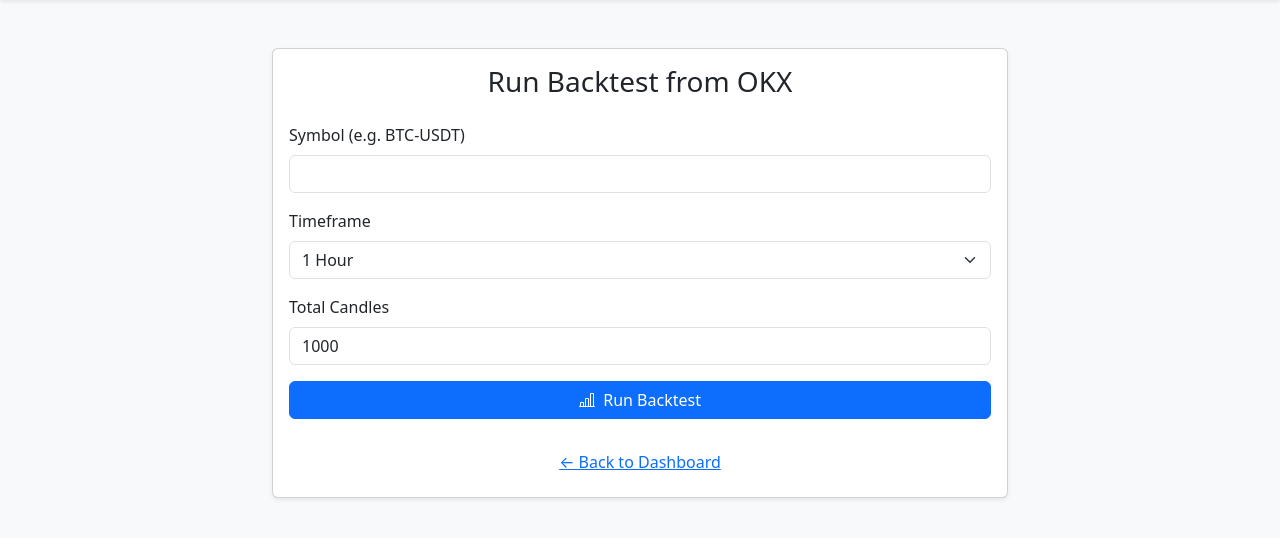
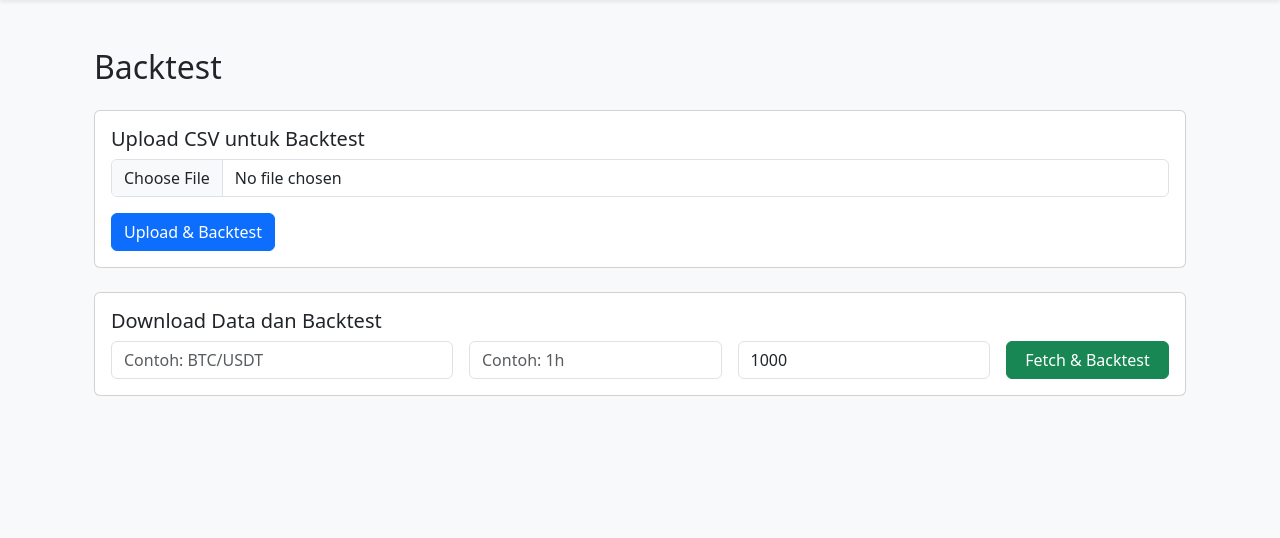
Before and after one commit to Abhrandj/3VWeatoahriBot, a Flask app: page /backtest/ in a window 1280 px wide. Shown: the part 56-594 px from the top of the page. Run offline with Flask 2, Linux system fonts and the light colour scheme; the visitor is signed in with stand-in values (Sample User, id 1); parts of the project's set-up code (start-up, migrations or seed data) failed here and were passed over.

Commit message:
Fix absolute paths for folders and update routes

```diff
--- a/app/routes/backtest_routes.py
+++ b/app/routes/backtest_routes.py
@@ -1,12 +1,12 @@
 import os
 from flask import Blueprint, render_template, request, redirect, url_for, flash, session
 from werkzeug.utils import secure_filename
-
+from core.paths import UPLOAD_FOLDER
 from core.backtest_engine import run_backtest
 from core.data_downloader import fetch_and_save
-from core.paths import UPLOAD_FOLDER  # <=== Pakai paths.py!
 
-backtest_bp = Blueprint("backtest_bp", __name__)
+backtest_bp = Blueprint("backtest", __name__)
+os.makedirs(UPLOAD_FOLDER, exist_ok=True)
 
 @backtest_bp.route("/", methods=["GET", "POST"])
 def backtest():
--- a/app/templates/backtest.html
+++ b/app/templates/backtest.html
@@ -1,94 +1,56 @@
 {% extends "base.html" %}
-{% block title %}Backtest{% endblock %}
 
 {% block content %}
-<div class="row justify-content-center">
-  <div class="col-lg-8">
-    <div class="card shadow-sm">
-      <div class="card-body">
-        <h3 class="card-title mb-4 text-center">Run Backtest from OKX</h3>
+<div class="container mt-4">
+    <h2 class="mb-4">Backtest</h2>
 
-        <!-- Form Input -->
-        <form method="POST">
-          <div class="mb-3">
-            <label class="form-label">Symbol (e.g. BTC-USDT)</label>
-            <input type="text" name="symbol" class="form-control" required value="{{ symbol or '' }}">
-          </div>
-          <div class="mb-3">
-            <label class="form-label">Timeframe</label>
-            <select name="bar" class="form-select" required>
-              <option value="1m">1 Minute</option>
-              <option value="5m">5 Minute</option>
-              <option value="15m">15 Minute</option>
-              <option value="1H" selected>1 Hour</option>
-              <option value="4H">4 Hour</option>
-              <option value="1D">1 Day</option>
-            </select>
-          </div>
-          <div class="mb-3">
-            <label class="form-label">Total Candles</label>
-            <input type="number" name="total" class="form-control" value="1000" required>
-          </div>
-          <button type="submit" class="btn btn-primary w-100">
-            <i class="bi bi-bar-chart-line me-1"></i> Run Backtest
-          </button>
-        </form>
+    {% if error %}
+    <div class="alert alert-danger">{{ error }}</div>
+    {% endif %}
 
-        {% if error %}
-          <div class="alert alert-danger mt-3">{{ error }}</div>
-        {% endif %}
+    <div class="card mb-4">
+        <div class="card-body">
+            <h5 class="card-title">Upload CSV untuk Backtest</h5>
+            <form method="POST" enctype="multipart/form-data">
+                <div class="mb-3">
+                    <input type="file" class="form-control" name="csv_file" accept=".csv" required>
+                </div>
+                <button type="submit" class="btn btn-primary">Upload & Backtest</button>
+            </form>
+        </div>
+    </div>
 
-        <!-- Hasil Backtest -->
-        {% if result %}
-        <hr class="my-4">
-        <h4 class="mb-3">Backtest Result</h4>
-        <ul class="list-group mb-4">
-          <li class="list-group-item d-flex justify-content-between">
-            <strong>Initial Balance:</strong>
-            <span>${{ result.initial_balance }}</span>
-          </li>
-          <li class="list-group-item d-flex justify-content-between">
-            <strong>Final Balance:</strong>
-            <span>${{ result.final_balance }}</span>
-          </li>
-          <li class="list-group-item d-flex justify-content-between">
-            <strong>Total Profit:</strong>
-            <span class="{% if result.profit >= 0 %}text-success{% else %}text-danger{% endif %}">
-              ${{ result.profit }}
-            </span>
-          </li>
-          <li class="list-group-item d-flex justify-content-between">
-            <strong>Duration:</strong>
-            <span>{{ result.duration }}s</span>
-          </li>
-        </ul>
+    <div class="card mb-4">
+        <div class="card-body">
+            <h5 class="card-title">Download Data dan Backtest</h5>
+            <form method="POST">
+                <div class="row g-3">
+                    <div class="col-md-4">
+                        <input type="text" class="form-control" name="symbol" placeholder="Contoh: BTC/USDT" required>
+                    </div>
+                    <div class="col-md-3">
+                        <input type="text" class="form-control" name="bar" placeholder="Contoh: 1h" required>
+                    </div>
+                    <div class="col-md-3">
+                        <input type="number" class="form-control" name="total" placeholder="Jumlah Data" value="1000">
+                    </div>
+                    <div class="col-md-2 d-grid">
+                        <button type="submit" class="btn btn-success">Fetch & Backtest</button>
+                    </div>
+                </div>
+            </form>
+        </div>
+    </div>
 
-        <h5 class="mb-3">Trade Log</h5>
-        {% if result.trades %}
-          <ul class="list-group small">
-            {% for trade in result.trades %}
-              <li class="list-group-item">
-                {{ trade }}
-                {% if "Tags:" in trade %}
-                  <div class="mt-1">
-                    {% for tag in trade.split("Tags:")[-1].strip(" []").split(", ") %}
-                      <span class="badge bg-info text-dark me-1">{{ tag }}</span>
-                    {% endfor %}
-                  </div>
-                {% endif %}
-              </li>
-            {% endfor %}
-          </ul>
-        {% else %}
-          <div class="alert alert-secondary">No trades executed during backtest.</div>
-        {% endif %}
-        {% endif %}
-
-        <div class="mt-4 text-center">
-          <a href="{{ url_for('dashboard.dashboard') }}" class="btn btn-link">← Back to Dashboard</a>
+    {% if result %}
+    <div class="card mt-4">
+        <div class="card-body">
+            <h5 class="card-title">Hasil Backtest</h5>
+            <p><strong>ROI:</strong> {{ result.roi }}%</p>
+            <p><strong>Profit:</strong> {{ result.profit }}</p>
+            <p><strong>Number of Trades:</strong> {{ result.num_trades }}</p>
         </div>
-      </div>
     </div>
-  </div>
+    {% endif %}
 </div>
 {% endblock %}
```
Also changed, not shown: app/routes/dashboard_routes.py (+6 -47 lines), app/routes/live_backtest_routes.py (+5 -113 lines), app/routes/portfolio_routes.py (+6 -57 lines), core/paths.py (+11 -10 lines).
